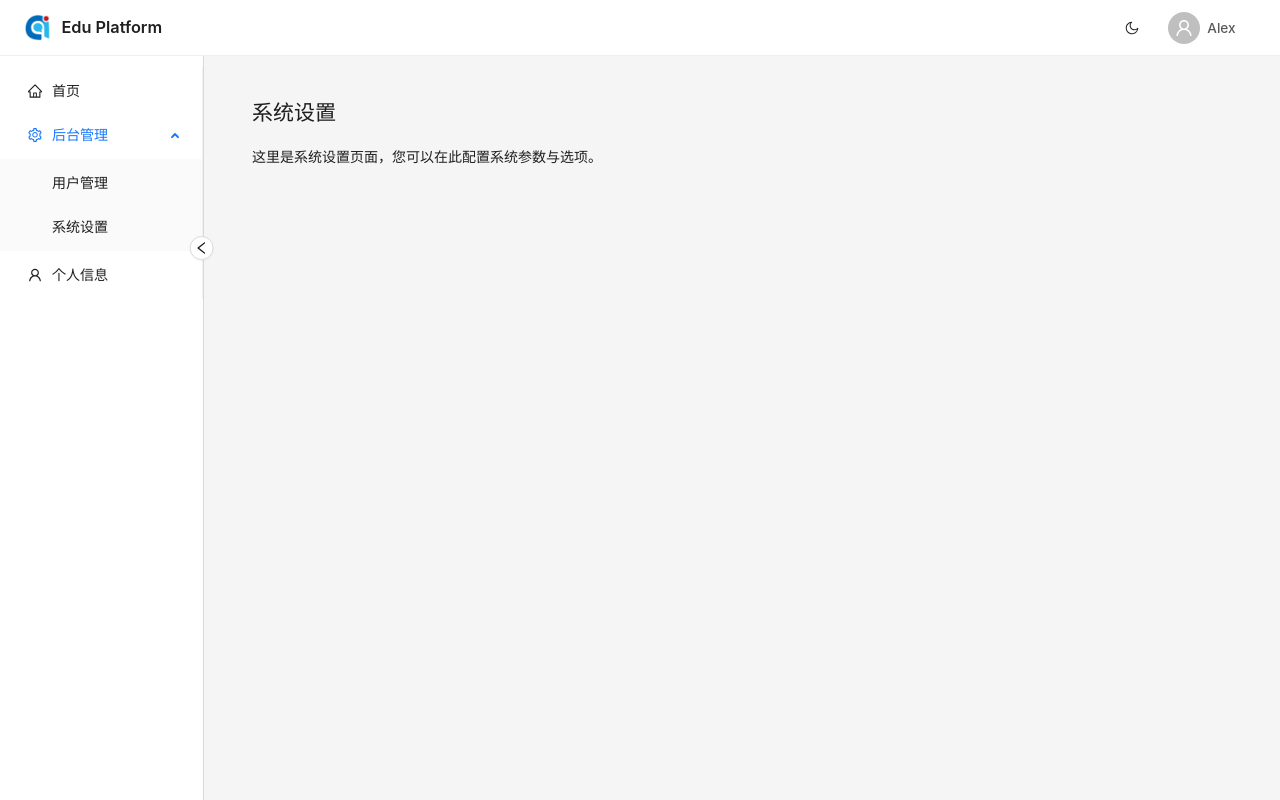
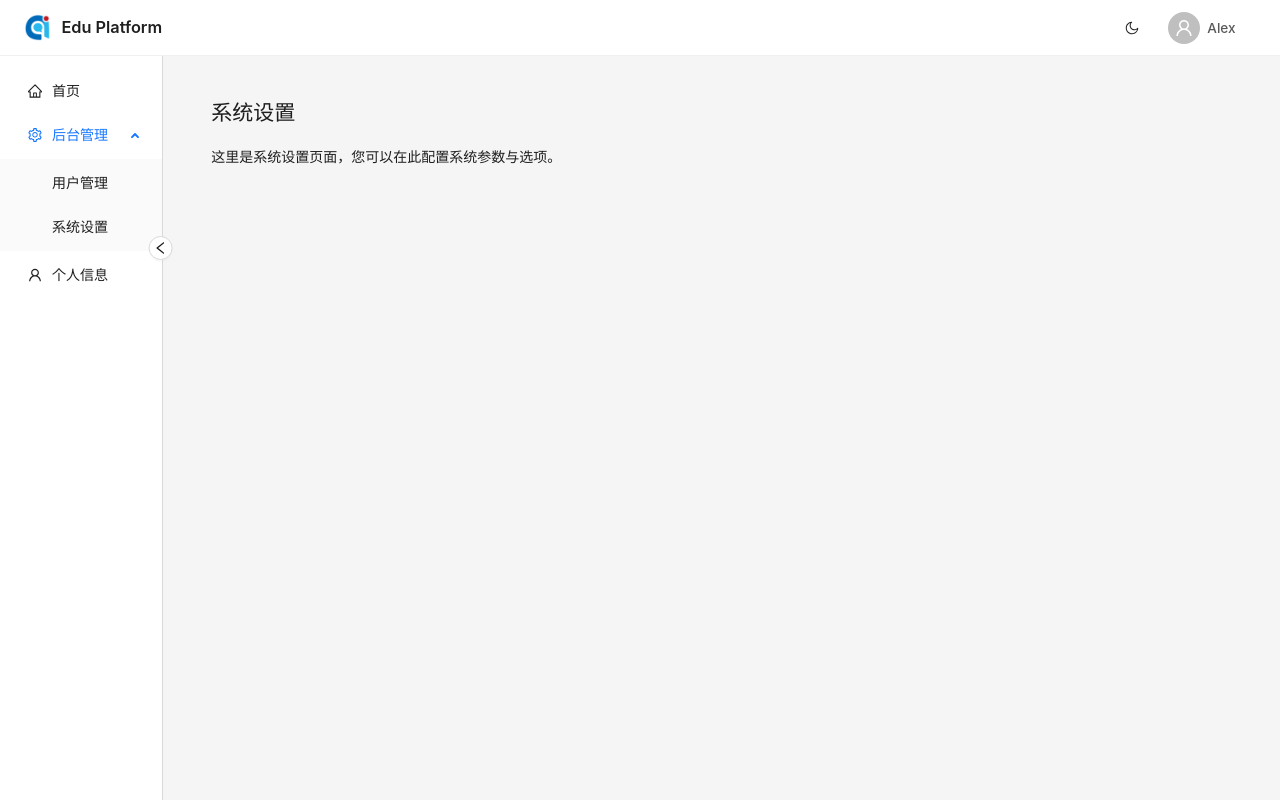
Before and after one commit to yoyobq/edu_platform_antd, a React (Vite) app: page /admin in a window 1280 px wide. Built offline with nearby package versions, Linux system fonts and the light colour scheme.

Commit message:
refactor(layout): 调整侧边栏宽度并移除多余样式
- 移除 MainLayout 和 MenuSider 组件中的冗余样式定义
- 调整侧边栏宽度为 12rem 并优化菜单项的边距

```diff
--- a/src/components/CollapseTrigger/CollapseTrigger.module.css
+++ b/src/components/CollapseTrigger/CollapseTrigger.module.css
@@ -22,6 +22,6 @@
 } */
 
 .collapseTrigger:hover :global(svg) {
-  color: #1890ff;
+  /* color: #1890ff; */
   transform: scale(1.1);
 }
--- a/src/components/MenuSider/MenuSider.module.css
+++ b/src/components/MenuSider/MenuSider.module.css
@@ -1,14 +1,27 @@
 .menuSider {
   padding-top: 0.8rem;
   height: 100%;
+  /* width: 100%;  让 MenuSider 占满父容器宽度 */
   background-color: var(--ant-color-bg-container);
   border: none;
+  padding-right: 0 !important;  /* 强制移除 padding-right */
 }
 
 .menuSider .ant-menu {
   height: 100%;
   background-color: transparent;
   border-right: none;
+  padding-right: 0 !important;  /* 强制移除 Menu 的 padding-right */
+}
+
+/* 更具体的选择器来覆盖 Ant Design 默认样式 */
+.menuSider .ant-menu.ant-menu-root {
+  padding-right: 0 !important;
+}
+
+.menuSider .ant-menu .ant-menu-item,
+.menuSider .ant-menu .ant-menu-submenu {
+  padding-right: 0 !important;
 }
 
 .menuSider .ant-menu-item,
@@ -24,3 +37,9 @@
 .menuSider .ant-menu-submenu-title:hover {
   background-color: var(--ant-color-fill-tertiary);
 }
+
+:where(.css-dev-only-do-not-override-7ggrph).ant-menu-light.ant-menu-root.ant-menu-inline,
+:where(.css-dev-only-do-not-override-7ggrph).ant-menu-light .ant-menu-root.ant-menu-inline {
+  border-inline-end-width: 0 !important;
+  border-inline-end: none !important;  /* 保险加上 */
+}
--- a/src/components/MenuSider/MenuSider.tsx
+++ b/src/components/MenuSider/MenuSider.tsx
@@ -72,6 +72,7 @@
         selectedKeys={[location.pathname]}
         defaultOpenKeys={['/admin']}
         items={menuItems}
+        style={{ borderInlineEndWidth: 0 }}
       />
     </div>
   );
--- a/src/layouts/MainLayout.module.css
+++ b/src/layouts/MainLayout.module.css
@@ -35,8 +35,6 @@
   height: 100%;
   z-index: 1;
   flex-shrink: 0;
-  width: 15rem;         /* 保底定义，防止被覆盖 */
-  min-width: 15rem;
   position: relative;   /* 添加相对定位，作为 CollapseTrigger 的定位参考 */
 }
 
--- a/src/layouts/MainLayout.tsx
+++ b/src/layouts/MainLayout.tsx
@@ -23,7 +23,7 @@
         <Sider
           collapsed={collapsed}
           onCollapse={(val) => setCollapsed(val)}
-          width="15rem"
+          width="12rem"
           collapsedWidth="3.75rem"
           breakpoint="lg"
           className={styles.sider}
```
